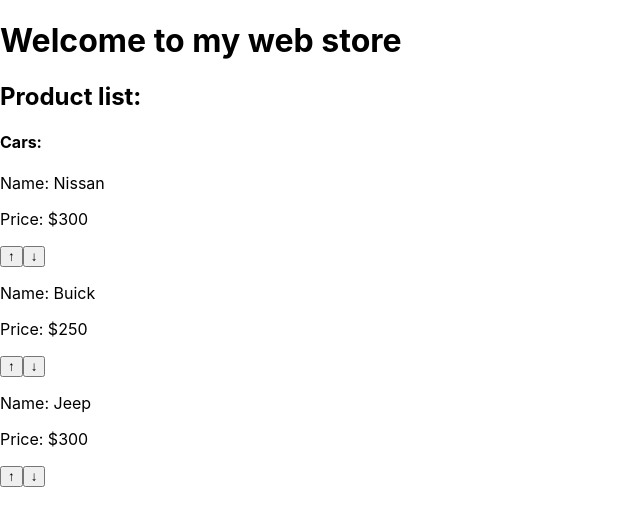
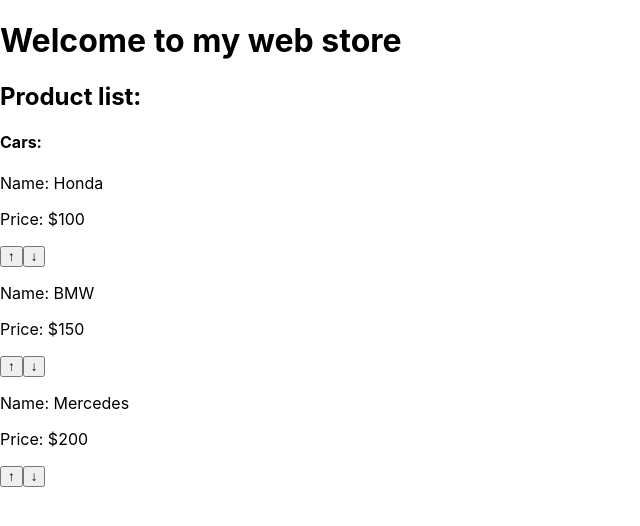
Before and after one commit to PYuen1029/react-learning-examples, a React (Create React App) app: page / in a window 1280 px wide. Shown: the top 526 px of the page, without its empty margins (0-640 px from the left). Built offline with nearby package versions, Linux system fonts and the light colour scheme.

Commit message:
Revert "Contexts:change context provider value in function"
This reverts commit 86b3e2f2691c8e591ed67e82bf705905e5ba5bb4.

```diff
--- a/src/Cars.js
+++ b/src/Cars.js
@@ -4,14 +4,7 @@
 
 const Cars = () => (
     <MyContext.Consumer>
-        {context => {
-            context.cars = {
-                car001: { name: 'Nissan', price: 300 },
-                car002: { name: 'Buick', price: 250 },
-                car003: { name: 'Jeep', price: 300 }
-            }
-
-            return (
+        {context => (
             <Fragment>
                 <h4>Cars:</h4>
                 {Object.keys(context.cars).map(carID => (
@@ -24,8 +17,7 @@
                     />
                 ))}
             </Fragment>
-            );
-        }}
+        )}
     </MyContext.Consumer>
 );
 
```
Lines whose indentation alone changed are shown as unchanged.
